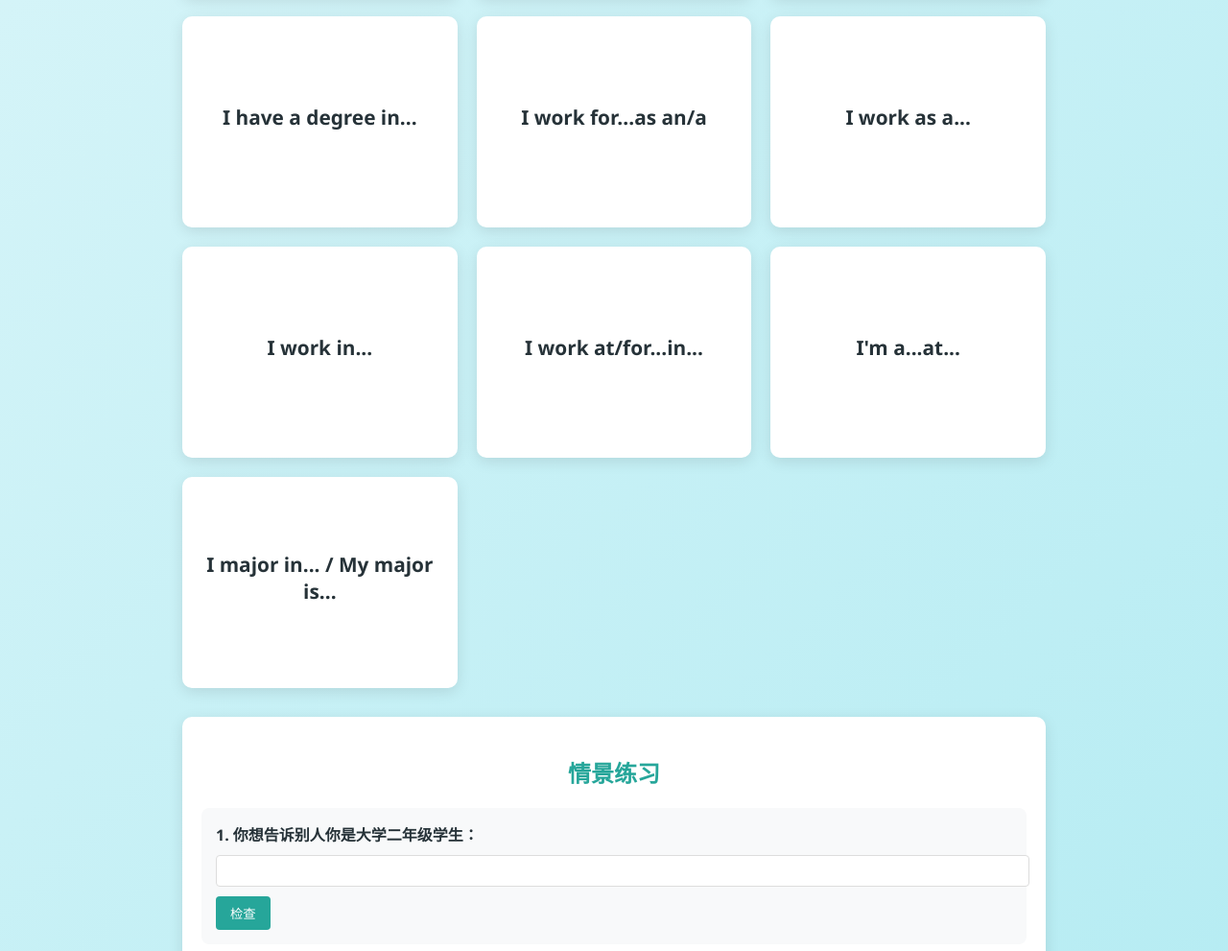
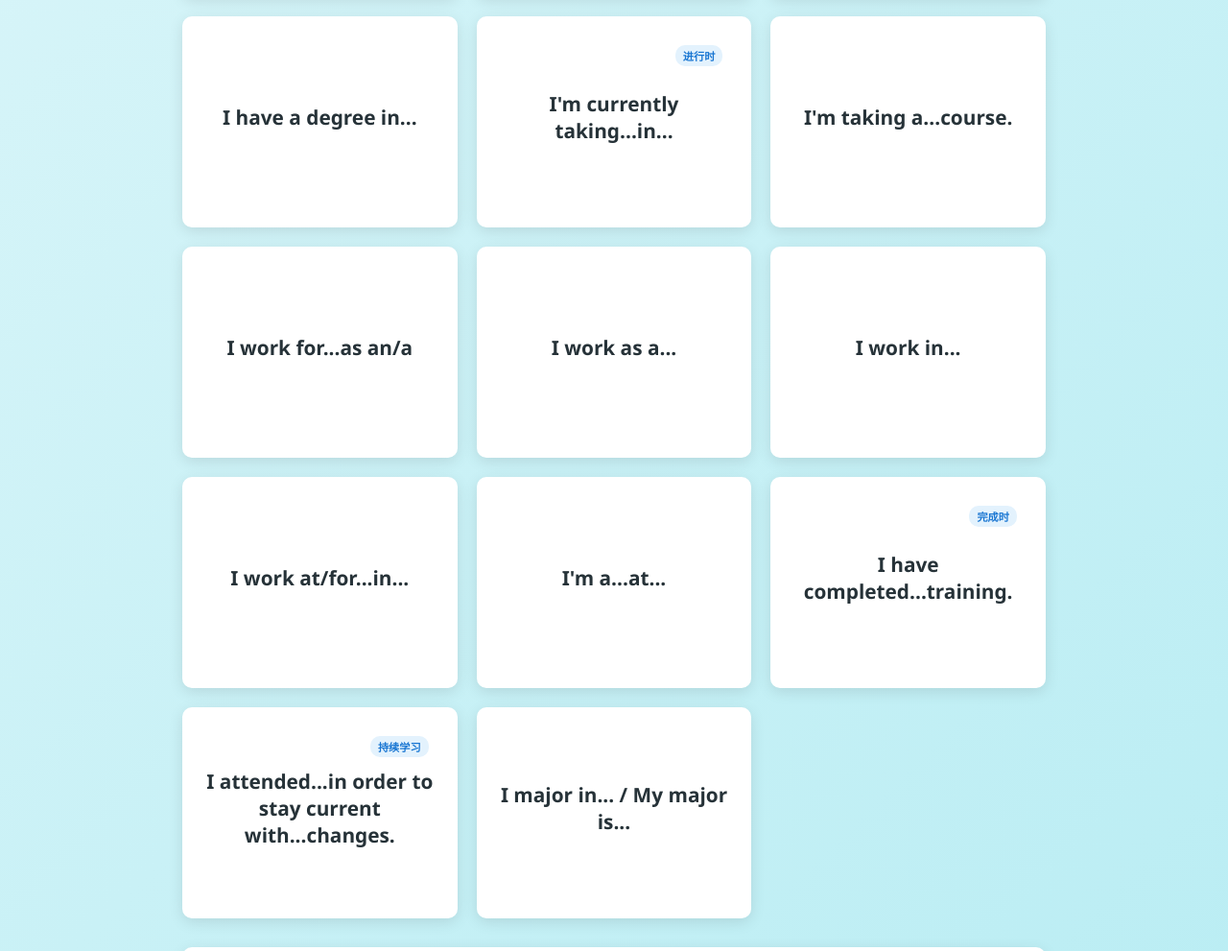
Before and after one commit to Sandy-long/E-learn, a plain HTML site: page index.html in a window 1280 px wide. Shown: the part 903-1894 px from the top of the page at 96% size. Drawn offline with Linux system fonts and the light colour scheme.

Commit message:
Update index.html

```diff
--- a/index.html
+++ b/index.html
@@ -254,6 +254,13 @@
                 <button class="check-btn">检查</button>
                 <div class="feedback"></div>
             </div>
+
+            <div class="scenario">
+                <div class="scenario-text">4. 你想表达你正在参加一门课程：</div>
+                <input type="text" class="answer-input" data-answer="I'm taking a programming course">
+                <button class="check-btn">检查</button>
+                <div class="feedback"></div>
+            </div>
         </div>
     </div>
 
@@ -326,6 +333,19 @@
                 examples: ["I have a degree in Business Administration", "I have a degree in Psychology"],
                 category: "higher-ed"
             },
+            {
+                text: "I'm currently taking...in...",
+                explanation: "表示当前正在学习的课程或项目，'in'后接学校或机构",
+                examples: ["I'm currently taking advanced calculus in university", "I'm currently taking a leadership course at work"],
+                category: "higher-ed",
+                note: "进行时"
+            },
+            {
+                text: "I'm taking a...course.",
+                explanation: "表示正在参加某个课程",
+                examples: ["I'm taking a programming course", "I'm taking an online marketing course"],
+                category: "higher-ed"
+            },
 
             // 职业相关表达
             {
@@ -357,6 +377,23 @@
                 explanation: "说明职位和工作单位",
                 examples: ["I'm a manager at Amazon", "I'm a researcher at the university"],
                 category: "career"
+            },
+            {
+                text: "I have completed...training.",
+                explanation: "表示已完成某项培训",
+                examples: ["I have completed professional development training", "I have completed safety training"],
+                category: "career",
+                note: "完成时"
+            },
+            {
+                text: "I attended...in order to stay current with...changes.",
+                explanation: "表示参加活动以跟上某领域的变化",
+                examples: [
+                    "I attended a workshop in order to stay current with industry changes",
+                    "I attended a seminar in order to stay current with technology changes"
+                ],
+                category: "career",
+                note: "持续学习"
             },
 
             // 专业表述
```
